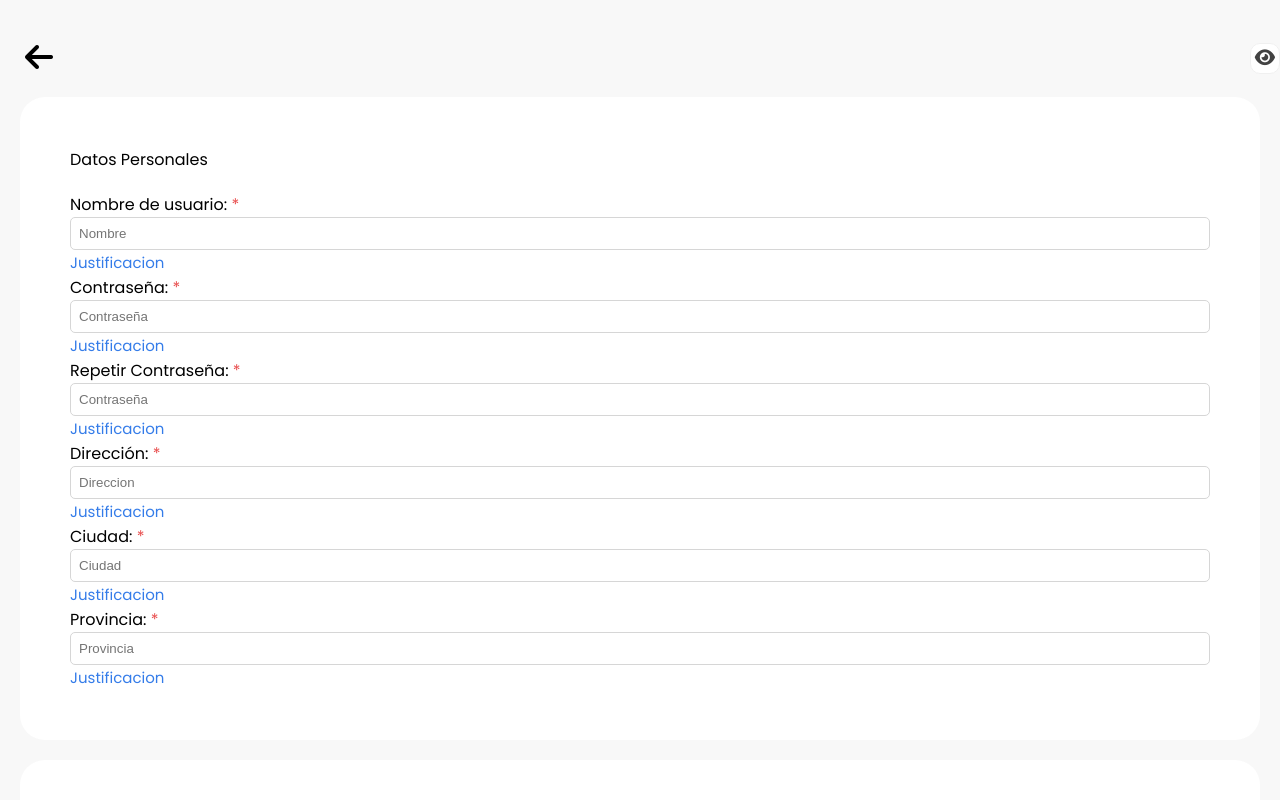
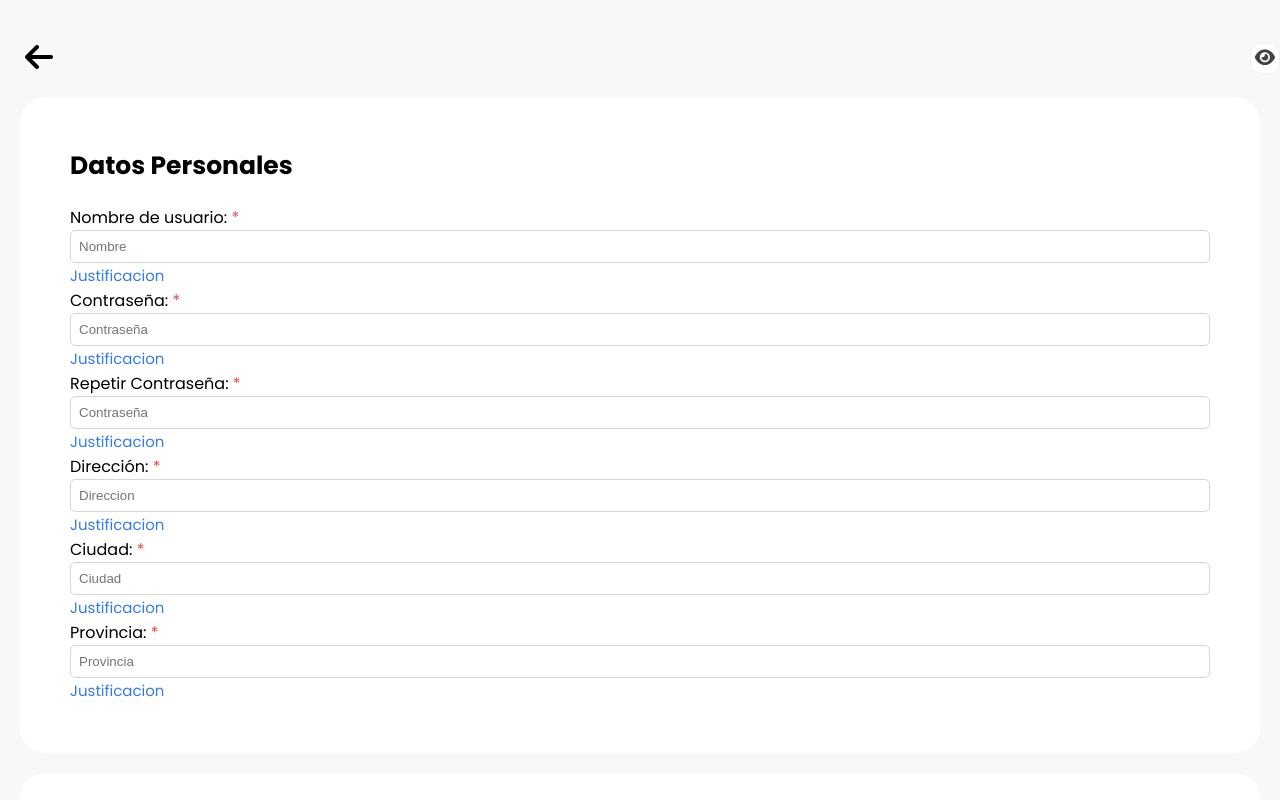
Before and after one commit to CalixtoSD117/ActividadB, a plain HTML site: page index.html in a window 1280 px wide. Shown: the top 800 px of the page. Drawn offline with Linux system fonts and the light colour scheme; a web font is replaced by a local one.

Commit message:
changes 3

```diff
--- a/Actividad4A.css
+++ b/Actividad4A.css
@@ -78,7 +78,8 @@ texto normal: font weight 400
 
 .title {
     font-family: 'Poppins', sans-serif;
-
+    font-size: 25px;
+    font-weight: 800;
     margin-bottom: 20px;
 }
 
```
